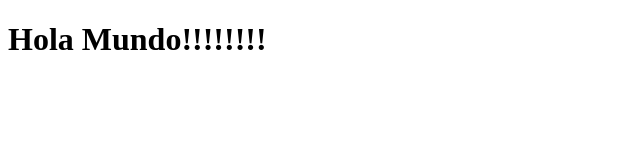
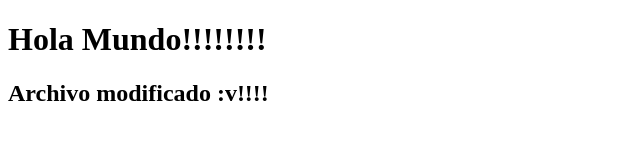
Before and after one commit to janthonyma71/TareaPHP1, a plain HTML site: page index.html in a window 1280 px wide. Shown: the whole page, without its empty margins (0-640 px from the left). Drawn offline with Linux system fonts and the light colour scheme.

Commit message:
Update index.html

```diff
--- a/index.html
+++ b/index.html
@@ -6,6 +6,6 @@
 <body>
 
 <h1>Hola Mundo!!!!!!!!</h1>
-
+<h2> Archivo modificado :v!!!!<h2>
 </body>
 </html>
```
